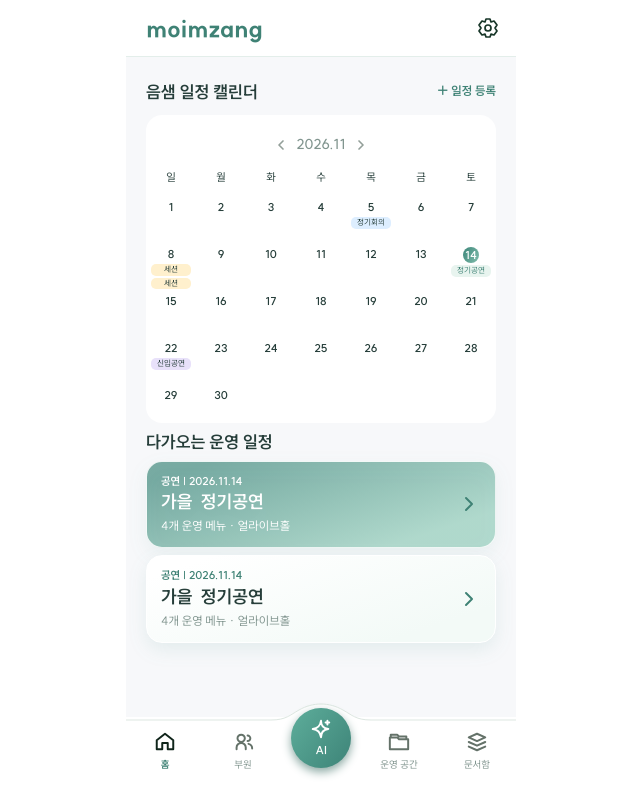
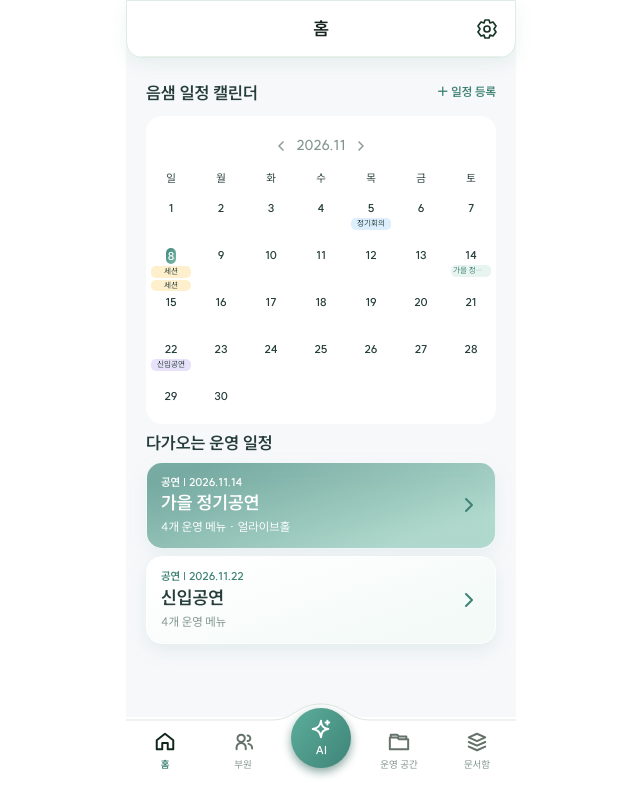
Before and after one commit to moimzang-line4/frontend, a React (Vite) app in the folder frontend/: page / in a window 1280 px wide. Shown: the whole page, without its empty margins (319-959 px from the left). Built offline with nearby package versions, Linux system fonts and the light colour scheme.

Commit message:
fix: 홈 오늘 날짜 표시와 일정 데이터 및 공통 레이아웃 정리

```diff
--- a/frontend/src/components/home/HomeHeader.tsx
+++ /dev/null
@@ -1,17 +0,0 @@
-import settingsIcon from '../../assets/home/settings.svg'
-import * as S from '../../styles/home/HomePage.styles'
-
-type Props = { onSettings: () => void }
-
-export default function HomeHeader({ onSettings }: Props) {
-  return (
-    <S.Header>
-      <S.HeaderRow>
-        <S.Brand>moimzang</S.Brand>
-        <S.SettingsButton type="button" aria-label="설정" onClick={onSettings}>
-          <img src={settingsIcon} alt="" width={24} height={24} />
-        </S.SettingsButton>
-      </S.HeaderRow>
-    </S.Header>
-  )
-}
--- a/frontend/src/components/home/MonthCalendar.tsx
+++ b/frontend/src/components/home/MonthCalendar.tsx
@@ -1,5 +1,6 @@
 import chevron from '../../assets/home/calendar-chevron.svg'
 import type { HomeSchedule } from '../../types/home/schedule'
+import { isScheduleOnDate } from '../../utils/schedules'
 import * as S from '../../styles/home/MonthCalendar.styles'
 
 type Props = {
@@ -7,13 +8,14 @@ type Props = {
   monthIndex: number
   days: ({ day: number; date: string } | null)[]
   selectedDate: string
+  today: string
   schedules: HomeSchedule[]
   onMonthChange: (offset: number) => void
   onSelectDate: (date: string) => void
   onSelectEvent: (event: HomeSchedule) => void
 }
 
-export default function MonthCalendar({ year, monthIndex, days, selectedDate, schedules, onMonthChange, onSelectDate, onSelectEvent }: Props) {
+export default function MonthCalendar({ year, monthIndex, days, selectedDate, today, schedules, onMonthChange, onSelectDate, onSelectEvent }: Props) {
   return (
     <S.Calendar aria-label="월간 일정 캘린더">
       <S.MonthNavigation>
@@ -28,13 +30,13 @@ export default function MonthCalendar({ year, monthIndex, days, selectedDate, sc
       <S.Weekdays>{['일', '월', '화', '수', '목', '금', '토'].map(day => <span key={day}>{day}</span>)}</S.Weekdays>
       <S.Days>
         {days.map((cell, index) => (
-          <S.DayCell key={cell?.date ?? `empty-${index}`} $eventCount={cell ? schedules.filter(event => event.date <= cell.date && (event.endDate ?? event.date) >= cell.date && event.calendarLabel).length : 0}>
+          <S.DayCell key={cell?.date ?? `empty-${index}`} $eventCount={cell ? schedules.filter(event => isScheduleOnDate(event, cell.date)).length : 0}>
             {cell && <>
-              <S.DayButton type="button" $selected={selectedDate === cell.date} aria-label={`${year}년 ${monthIndex + 1}월 ${cell.day}일`} aria-pressed={selectedDate === cell.date} onClick={() => onSelectDate(cell.date)}>
+              <S.DayButton type="button" $today={today === cell.date} aria-current={today === cell.date ? 'date' : undefined} aria-label={`${year}년 ${monthIndex + 1}월 ${cell.day}일`} aria-pressed={selectedDate === cell.date} onClick={() => onSelectDate(cell.date)}>
                 {cell.day}
               </S.DayButton>
-              {schedules.filter(event => event.date <= cell.date && (event.endDate ?? event.date) >= cell.date && event.calendarLabel).map(event => (
-                <S.EventBadge type="button" key={event.id} $category={event.category} $color={event.color} aria-label={`${cell.date} ${event.title} 일정 보기`} onClick={() => onSelectEvent(event)}>{event.calendarLabel}</S.EventBadge>
+              {schedules.filter(event => isScheduleOnDate(event, cell.date)).map(event => (
+                <S.EventBadge type="button" key={event.id} $category={event.category} $color={event.color} aria-label={`${cell.date} ${event.title} 일정 보기`} title={event.title} onClick={() => onSelectEvent(event)}>{event.title}</S.EventBadge>
               ))}
             </>}
           </S.DayCell>
--- a/frontend/src/components/home/SelectedDateSheet.tsx
+++ b/frontend/src/components/home/SelectedDateSheet.tsx
@@ -2,6 +2,7 @@ import { useEffect, useId, useRef, useState } from 'react'
 import type { HomeSchedule } from '../../types/home/schedule'
 import closeIcon from '../../assets/home/day-sheet-close.svg'
 import chevronIcon from '../../assets/home/day-sheet-chevron.svg'
+import { isScheduleOnDate } from '../../utils/schedules'
 import * as S from '../../styles/home/SelectedDateSheet.styles'
 
 type Props = {
@@ -27,7 +28,7 @@ export default function SelectedDateSheet({ date, schedules, onClose, onAdd, onS
   const [closing, setClosing] = useState(false)
   const [, month, day] = date.split('-').map(Number)
   const selectedSchedules = schedules
-    .filter(event => event.date <= date && (event.endDate ?? event.date) >= date)
+    .filter(event => isScheduleOnDate(event, date))
     .sort((a, b) => {
       if (Boolean(a.allDay) !== Boolean(b.allDay)) return a.allDay ? -1 : 1
       return (a.startTime ?? '').localeCompare(b.startTime ?? '')
--- a/frontend/src/hooks/home/useHomeCalendar.ts
+++ b/frontend/src/hooks/home/useHomeCalendar.ts
@@ -1,13 +1,15 @@
 import { useMemo, useState } from 'react'
 import { useSearchParams } from 'react-router'
 import useSchedules from '../schedules/useSchedules'
+import useTodayDate from './useTodayDate'
 
 const groupKey = 'moimzang.home.group-name'
 
 export default function useHomeCalendar() {
+  const today = useTodayDate()
   const [searchParams] = useSearchParams()
   const dateParam = searchParams.get('date')
-  const initialDate = dateParam && /^\d{4}-\d{2}-\d{2}$/.test(dateParam) ? dateParam : '2026-11-14'
+  const initialDate = dateParam && /^\d{4}-\d{2}-\d{2}$/.test(dateParam) ? dateParam : today
   const [month, setMonth] = useState(() => {
     const [year, month] = initialDate.split('-').map(Number)
     return new Date(year, month - 1, 1)
@@ -38,13 +40,13 @@ export default function useHomeCalendar() {
     })
   }, [year, monthIndex, prefix])
   const upcoming = useMemo(() => schedules
-    .filter(item => item.operationMenuCount !== undefined)
-    .sort((a, b) => a.date.localeCompare(b.date)), [schedules])
+    .filter(item => item.operationMenuCount !== undefined && (item.endDate ?? item.date) >= today)
+    .sort((a, b) => a.date.localeCompare(b.date) || (a.startTime ?? '').localeCompare(b.startTime ?? '') || a.id.localeCompare(b.id)), [schedules, today])
 
   function changeMonth(offset: number) {
     setMonth(current => new Date(current.getFullYear(), current.getMonth() + offset, 1))
   }
 
 
-  return { year, monthIndex, days, selectedDate, setSelectedDate, schedules, upcoming, changeMonth, groupName, setGroupName, storageError }
+  return { year, monthIndex, days, today, selectedDate, setSelectedDate, schedules, upcoming, changeMonth, groupName, setGroupName, storageError }
 }
--- /dev/null
+++ b/frontend/src/hooks/home/useTodayDate.ts
@@ -0,0 +1,31 @@
+import { useEffect, useState } from 'react'
+
+function localDate(date: Date) {
+  return `${date.getFullYear()}-${String(date.getMonth() + 1).padStart(2, '0')}-${String(date.getDate()).padStart(2, '0')}`
+}
+
+export default function useTodayDate() {
+  const [today, setToday] = useState(() => localDate(new Date()))
+  useEffect(() => {
+    let timer: ReturnType<typeof setTimeout>
+    function scheduleMidnight() {
+      const now = new Date()
+      const midnight = new Date(now.getFullYear(), now.getMonth(), now.getDate() + 1)
+      timer = setTimeout(refresh, midnight.getTime() - now.getTime() + 20)
+    }
+    function refresh() {
+      clearTimeout(timer)
+      setToday(localDate(new Date()))
+      scheduleMidnight()
+    }
+    scheduleMidnight()
+    window.addEventListener('focus', refresh)
+    document.addEventListener('visibilitychange', refresh)
+    return () => {
+      clearTimeout(timer)
+      window.removeEventListener('focus', refresh)
+      document.removeEventListener('visibilitychange', refresh)
+    }
+  }, [])
+  return today
+}
--- a/frontend/src/hooks/schedules/useSchedules.ts
+++ b/frontend/src/hooks/schedules/useSchedules.ts
@@ -1,4 +1,5 @@
 import { useSyncExternalStore } from 'react'
+import { reconcileLegacyDemoSchedules } from '../../utils/schedules'
 import type { Schedule, NewSchedule, ScheduleCategory } from '../../types/schedules/schedule'
 
 const storageKey = 'moimzang.home.schedules.v1'
@@ -8,9 +9,8 @@ const sampleSchedules: Schedule[] = [
   { id: 'meeting', title: '정기회의', date: '2026-11-05', category: 'meeting', calendarLabel: '정기회의' },
   { id: 'session-1', title: '세션', date: '2026-11-08', category: 'session', calendarLabel: '세션' },
   { id: 'session-2', title: '세션', date: '2026-11-08', category: 'session', calendarLabel: '세션' },
-  { id: 'autumn-1', title: '가을  정기공연', date: '2026-11-14', category: 'performance', calendarLabel: '정기공연', venue: '얼라이브홀', operationMenuCount: 4 },
-  { id: 'autumn-2', title: '가을  정기공연', date: '2026-11-14', category: 'performance', venue: '얼라이브홀', operationMenuCount: 4 },
-  { id: 'newcomer', title: '신입공연', date: '2026-11-22', category: 'newcomer', calendarLabel: '신입공연' },
+  { id: 'autumn-1', title: '가을 정기공연', date: '2026-11-14', category: 'performance', calendarLabel: '가을 정기공연', venue: '얼라이브홀', operationMenuCount: 4 },
+  { id: 'newcomer', title: '신입공연', date: '2026-11-22', category: 'newcomer', calendarLabel: '신입공연', operationMenuCount: 4 },
 ]
 
 function isSchedule(value: unknown): value is Schedule {
@@ -27,7 +27,7 @@ function isSchedule(value: unknown): value is Schedule {
 function readSchedules(): Schedule[] {
   try {
     const saved: unknown = JSON.parse(localStorage.getItem(storageKey) ?? 'null')
-    if (Array.isArray(saved) && saved.every(isSchedule)) return saved
+    if (Array.isArray(saved) && saved.every(isSchedule)) return reconcileLegacyDemoSchedules(saved)
   } catch { /* Storage can be unavailable or contain old data. */ }
   return sampleSchedules
 }
--- a/frontend/src/layouts/Header.tsx
+++ b/frontend/src/layouts/Header.tsx
@@ -37,11 +37,13 @@ export default function Header({
   return (
     <HeaderRoot>
       <HeaderContent $align={align}>
-        {showBack && (
+        {(showBack || align === 'center') && (
           <BackSlot>
-            <BackButton type="button" aria-label="뒤로가기" onClick={handleBack}>
-              <img src={backIcon} alt="" width={24} height={24} />
-            </BackButton>
+            {showBack && (
+              <BackButton type="button" aria-label="뒤로가기" onClick={handleBack}>
+                <img src={backIcon} alt="" width={24} height={24} />
+              </BackButton>
+            )}
           </BackSlot>
         )}
         <Title $align={align}>{title}</Title>
@@ -88,6 +90,8 @@ const BackButton = styled.button`
 `
 
 const Title = styled.h1<{ $align: 'left' | 'center' }>`
+  min-width: 0;
+  flex: ${({ $align }) => $align === 'left' ? 1 : 'initial'};
   overflow: hidden;
   text-overflow: ellipsis;
   white-space: nowrap;
--- a/frontend/src/layouts/MainLayout.tsx
+++ b/frontend/src/layouts/MainLayout.tsx
@@ -11,7 +11,7 @@ type MainLayoutProps = {
   showFooter?: boolean
   footerItems?: readonly FooterItem[]
   headerAlign?: 'left' | 'center'
-  header?: ReactNode
+  headerRightAction?: ReactNode
   home?: boolean
   children?: ReactNode
 }
@@ -22,7 +22,7 @@ export default function MainLayout({
   showFooter = true,
   footerItems,
   headerAlign = 'center',
-  header,
+  headerRightAction,
   home = false,
   children,
 }: MainLayoutProps) {
@@ -32,13 +32,12 @@ export default function MainLayout({
         본문 바로가기
       </SkipLink>
 
-      {header ?? (
-        <Header
-          title={title}
-          showBack={showBack}
-          align={headerAlign}
-        />
-      )}
+      <Header
+        title={title}
+        showBack={showBack}
+        align={headerAlign}
+        rightAction={headerRightAction}
+      />
 
       <Content
         id="main-content"
--- a/frontend/src/pages/home/HomePage.tsx
+++ b/frontend/src/pages/home/HomePage.tsx
@@ -2,7 +2,7 @@ import { useState } from 'react'
 import { useNavigate } from 'react-router'
 import MainLayout from '../../layouts/MainLayout'
 import Button from '../../components/Button'
-import HomeHeader from '../../components/home/HomeHeader'
+import settingsIcon from '../../assets/home/settings.svg'
 import MonthCalendar from '../../components/home/MonthCalendar'
 import UpcomingEventCard from '../../components/home/UpcomingEventCard'
 import HomeDialog from '../../components/home/HomeDialog'
@@ -19,7 +19,11 @@ export default function HomePage() {
   const [modal, setModal] = useState<Modal>(null)
   const [dateSheetOpen, setDateSheetOpen] = useState(false)
   return (
-    <MainLayout title="moimzang" showBack={false} header={<HomeHeader onSettings={() => setModal('settings')} />} home>
+    <MainLayout title="홈" showBack={false} headerRightAction={
+      <S.SettingsButton type="button" aria-label="설정" onClick={() => setModal('settings')}>
+        <img src={settingsIcon} alt="" width={24} height={24} />
+      </S.SettingsButton>
+    } home>
       <S.Content>
         <S.SectionHeading>
           <S.Heading>{calendar.groupName} 일정 캘린더</S.Heading>
@@ -28,6 +32,7 @@ export default function HomePage() {
         <MonthCalendar {...calendar} onMonthChange={calendar.changeMonth} onSelectDate={date => { calendar.setSelectedDate(date); setDateSheetOpen(true) }} onSelectEvent={event => navigate(`/schedules/${encodeURIComponent(event.id)}`)} />
         <S.Heading>다가오는 운영 일정</S.Heading>
         {calendar.upcoming.map((event, index) => <UpcomingEventCard key={event.id} event={event} featured={index === 0} />)}
+        {calendar.upcoming.length === 0 && <S.EmptyMessage>예정된 운영 일정이 없어요.</S.EmptyMessage>}
         {calendar.storageError && <S.StorageNotice role="status">브라우저 저장 공간에 접근할 수 없어 변경 내용은 새로고침하면 사라질 수 있어요.</S.StorageNotice>}
       </S.Content>
       {modal === 'settings' && <HomeDialog title="설정" onClose={() => setModal(null)}>
--- a/frontend/src/styles/home/HomePage.styles.ts
+++ b/frontend/src/styles/home/HomePage.styles.ts
@@ -1,26 +1,5 @@
 import styled from 'styled-components'
 
-export const Header = styled.header`
-  position: sticky;
-  top: 0;
-  z-index: 20;
-  padding-top: env(safe-area-inset-top, 0px);
-  background: var(--color-surface);
-  border-bottom: 1px solid var(--color-home-divider);
-`
-export const HeaderRow = styled.div`
-  height: var(--spacing-header);
-  padding: 0 6px 0 var(--spacing-page-x);
-  display: flex;
-  align-items: center;
-  justify-content: space-between;
-`
-export const Brand = styled.h1`
-  color: var(--color-primary-strong);
-  font-size: 24px;
-  font-weight: 800;
-  line-height: normal;
-`
 export const SettingsButton = styled.button`
   display: flex;
   width: var(--spacing-touch-target);
@@ -62,3 +41,9 @@ export const StorageNotice = styled.p`
   font-size: 12px;
   color: #a33b30;
 `
+
+export const EmptyMessage = styled.p`
+  font-size: 13px;
+  color: var(--color-muted);
+  padding-block: 12px;
+`
--- a/frontend/src/styles/home/MonthCalendar.styles.ts
+++ b/frontend/src/styles/home/MonthCalendar.styles.ts
@@ -55,13 +55,13 @@ export const DayCell = styled.div<{ $eventCount: number }>`
   padding-top: 4px;
   gap: 2px;
 `
-export const DayButton = styled.button<{ $selected: boolean }>`
+export const DayButton = styled.button<{ $today: boolean }>`
   font-size: 11px;
   font-weight: var(--font-weight-bold);
   line-height: 1.4;
-  padding: ${({ $selected }) => $selected ? '0.5px 2px' : '0'};
-  color: ${({ $selected }) => $selected ? 'white' : 'inherit'};
-  background: ${({ $selected }) => $selected ? 'linear-gradient(119.96deg, #438b7e 10.022%, #96cebc 131.72%)' : 'transparent'};
+  padding: ${({ $today }) => $today ? '0.5px 2px' : '0'};
+  color: ${({ $today }) => $today ? 'white' : 'inherit'};
+  background: ${({ $today }) => $today ? 'linear-gradient(119.96deg, #438b7e 10.022%, #96cebc 131.72%)' : 'transparent'};
   border-radius: 999px;
   cursor: pointer;
 `
--- /dev/null
+++ b/frontend/src/utils/schedules.ts
@@ -0,0 +1,22 @@
+import type { Schedule } from '../types/schedules/schedule'
+
+export function isScheduleOnDate(schedule: Schedule, date: string) {
+  return schedule.date <= date && (schedule.endDate ?? schedule.date) >= date
+}
+
+// Repair only the exact legacy demo pair, never deduplicate user-created records.
+export function reconcileLegacyDemoSchedules(schedules: Schedule[]): Schedule[] {
+  const untouched = (item: Schedule) => item.endDate === undefined && item.startTime === undefined
+    && item.endTime === undefined && item.allDay === undefined && item.color === undefined && item.categoryName === undefined
+  const autumn = (item: Schedule) => untouched(item) && item.title.replace(/\s/g, '') === '가을정기공연'
+    && item.date === '2026-11-14' && item.category === 'performance'
+    && item.venue === '얼라이브홀' && item.operationMenuCount === 4
+  const duplicate = schedules.find(item => item.id === 'autumn-2' && autumn(item) && item.calendarLabel === undefined)
+  const original = schedules.find(item => item.id === 'autumn-1' && autumn(item))
+  if (!duplicate || !original) return schedules
+  return schedules.filter(item => item !== duplicate).map(item =>
+    item.id === 'newcomer' && untouched(item) && item.title === '신입공연' && item.date === '2026-11-22'
+      && item.category === 'newcomer' && item.operationMenuCount === undefined && item.venue === undefined
+      ? { ...item, operationMenuCount: 4 }
+      : item)
+}
```
